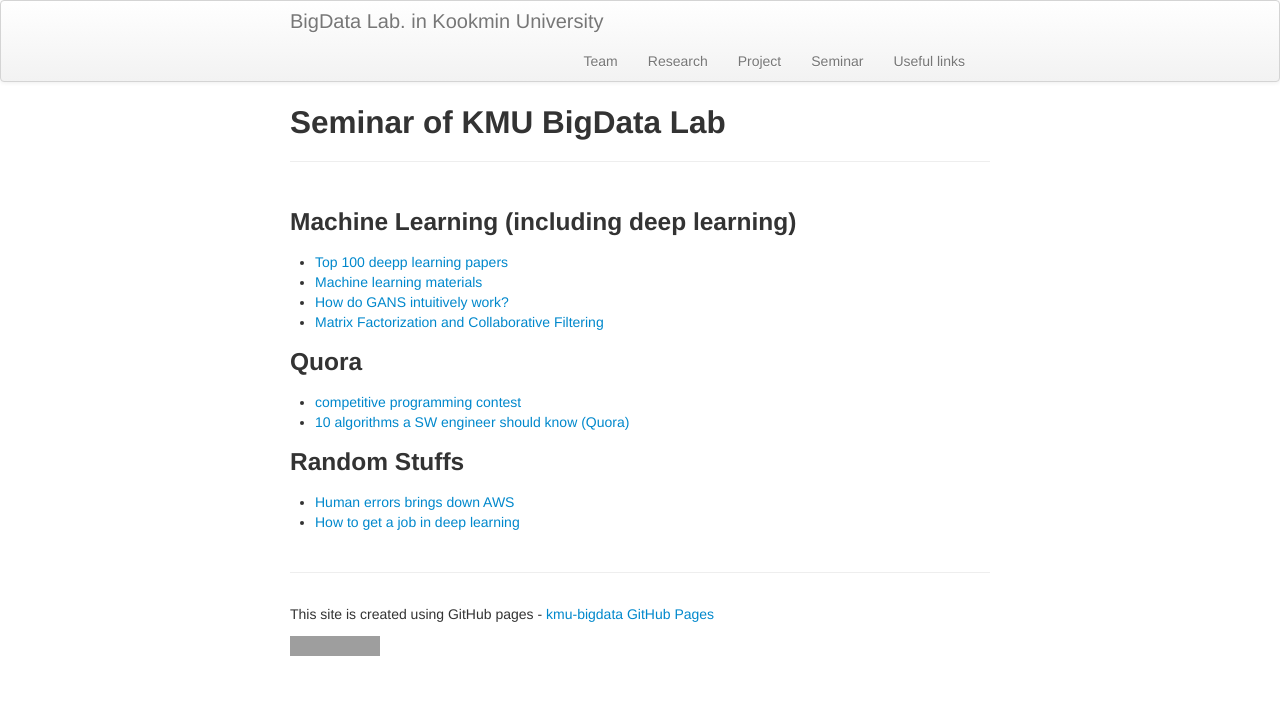
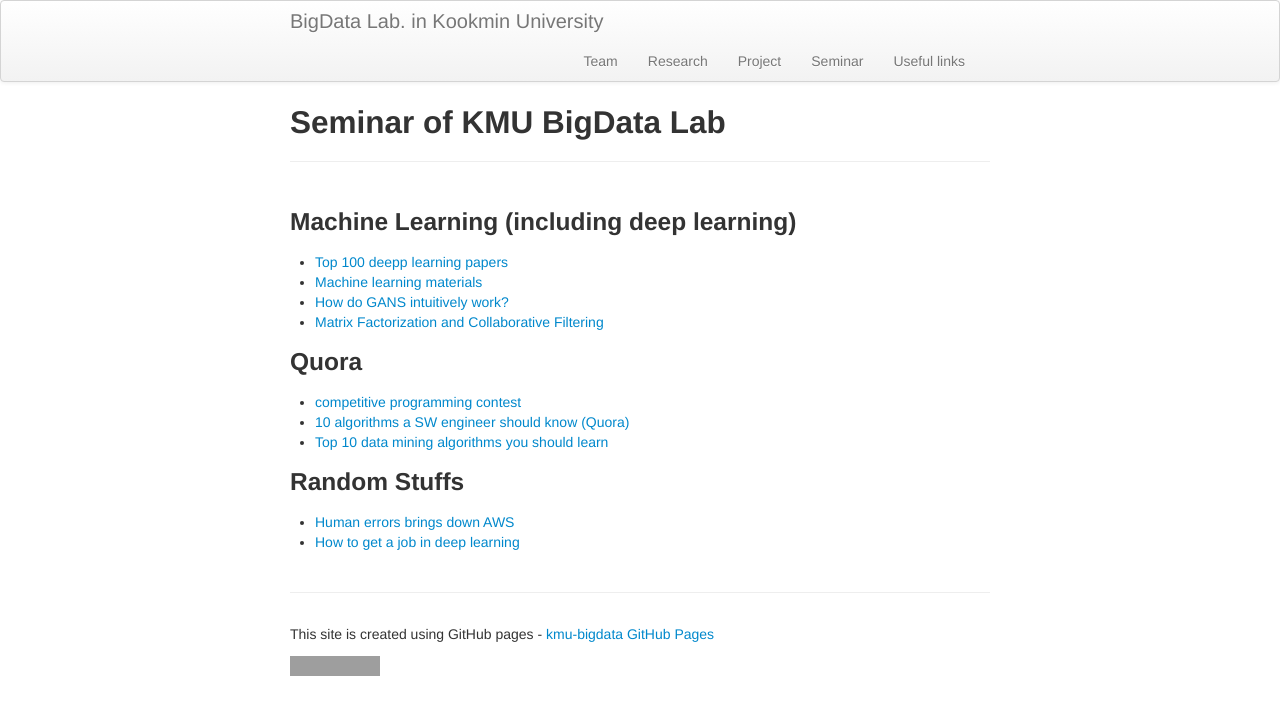
Before and after one commit to ddps-lab/kmu-bigdata.github.io, a Jekyll site: the page built from links/index.md, in a window 1280 px wide. Shown: the top 715 px of the page. Built offline with Jekyll 4.4.1, drawn with Linux system fonts in a browser that asks for light colours; grey boxes are pictures that could not be loaded.

Commit message:
Adding quora read

```diff
--- a/links/index.md
+++ b/links/index.md
@@ -14,6 +14,7 @@ description: Seminar schedule of BigData Lab  in KMU
 ### Quora
 * [competitive programming contest](https://www.quora.com/Is-it-advisable-to-spend-at-least-1-hour-every-day-to-work-on-competitive-programming-problems-and-algorithms-to-become-a-better-developer)
 * [10 algorithms a SW engineer should know (Quora)](https://www.quora.com/What-are-the-top-10-algorithms-every-software-engineer-should-know-by-heart)
+* [Top 10 data mining algorithms you should learn](https://www.quora.com/What-are-the-top-10-data-mining-or-machine-learning-algorithms)
 
 ### Random Stuffs
 * [Human errors brings down AWS](https://www.bloomberg.com/news/articles/2017-03-02/amazon-says-employee-error-caused-tuesday-s-cloud-outage)
```
